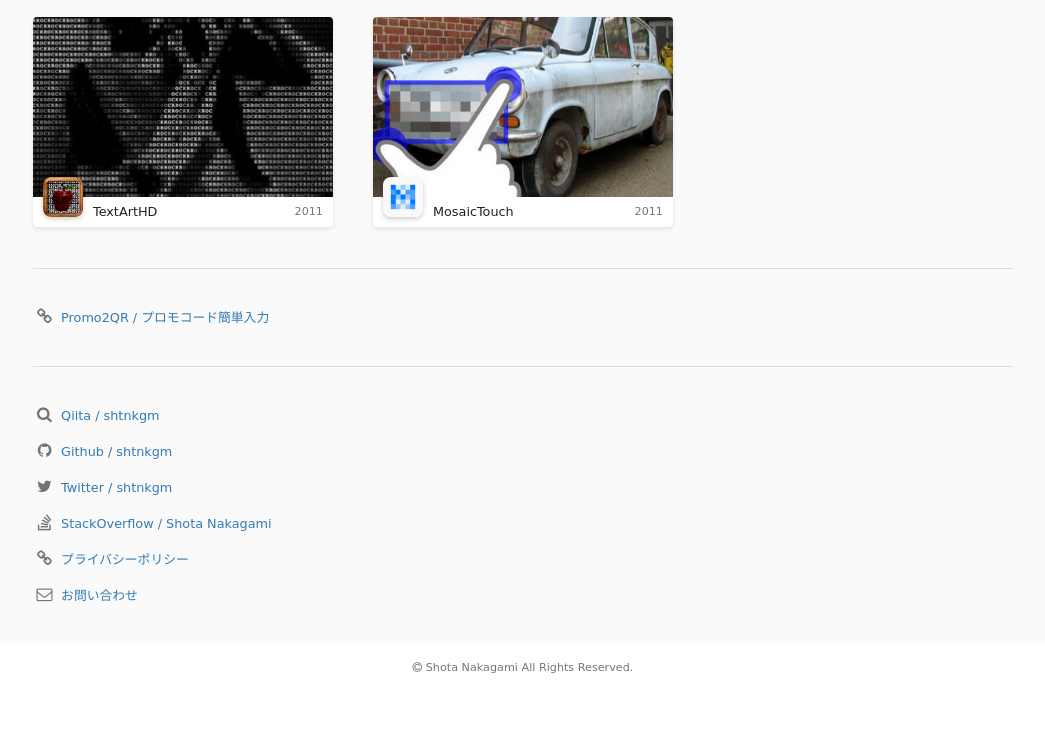
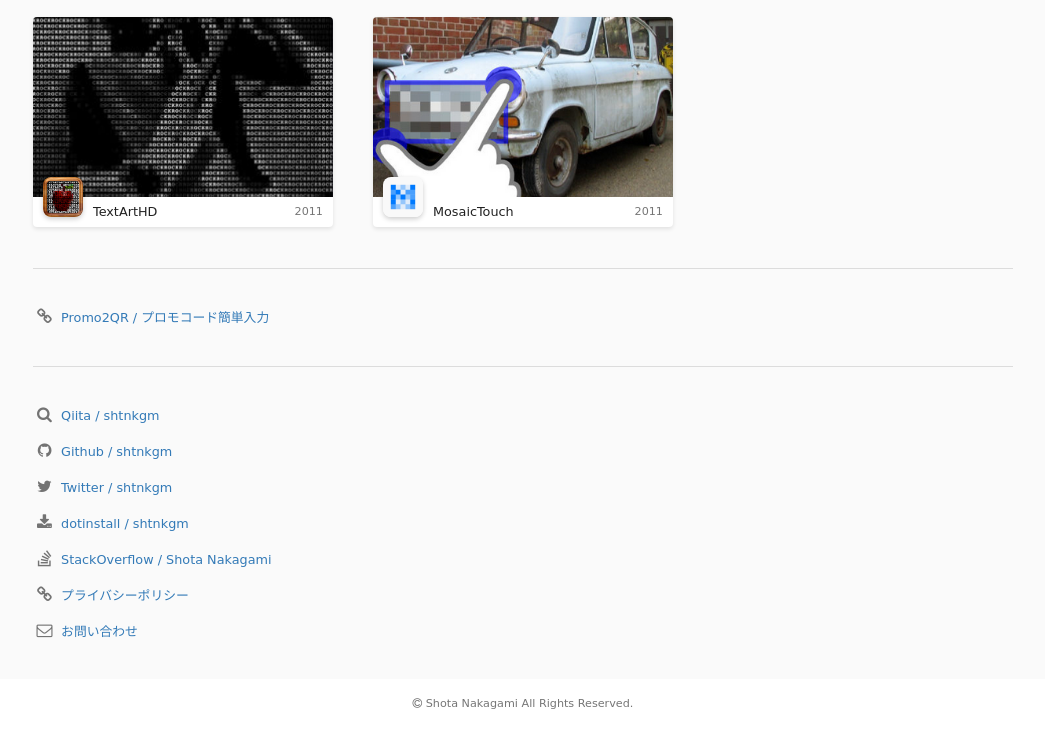
Before and after one commit to shtnkgm/shtnkgm.github.io, a plain HTML site: page index.html in a window 1280 px wide. Shown: the part 1073-1802 px from the top of the page, without its empty margins (117-1162 px from the left). Before the commit the page ends 1766 px from the top, so only its background shows below. Drawn offline with Linux system fonts and the light colour scheme.

Commit message:
add dotinstall link

```diff
--- a/index.html
+++ b/index.html
@@ -167,6 +167,10 @@
                         <a href="https://twitter.com/shtnkgm">Twitter / shtnkgm</a>
                     </div>
                     <div class="link">
+                        <i class="fa fa-download" aria-hidden="true"></i>
+                        <a href="http://dotinstall.com/users/shtnkgm">dotinstall / shtnkgm</a>
+                    </div>
+                    <div class="link">
                         <i class="fa fa-stack-overflow" aria-hidden="true"></i>
                         <a href="http://ja.stackoverflow.com/users/19889/shota-nakagami">StackOverflow / Shota Nakagami</a>
                     </div>
```
